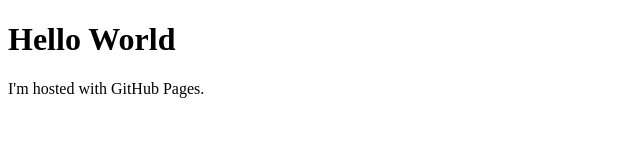
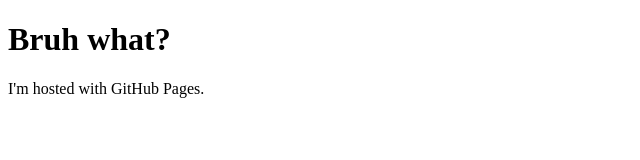
Before and after one commit to KobraMP4/Kobramp4.github.io, a plain HTML site: page index.html in a window 1280 px wide. Shown: the full height of the page, 0-640 px from the left. Drawn offline with Linux system fonts and the light colour scheme.

Commit message:
Update index.html

```diff
--- a/index.html
+++ b/index.html
@@ -1,7 +1,7 @@
 <!DOCTYPE html>
 <html>
 <body>
-<h1>Hello World</h1>
+<h1>Bruh what?</h1>
 <p>I'm hosted with GitHub Pages.</p>
 </body>
 </html>
```
